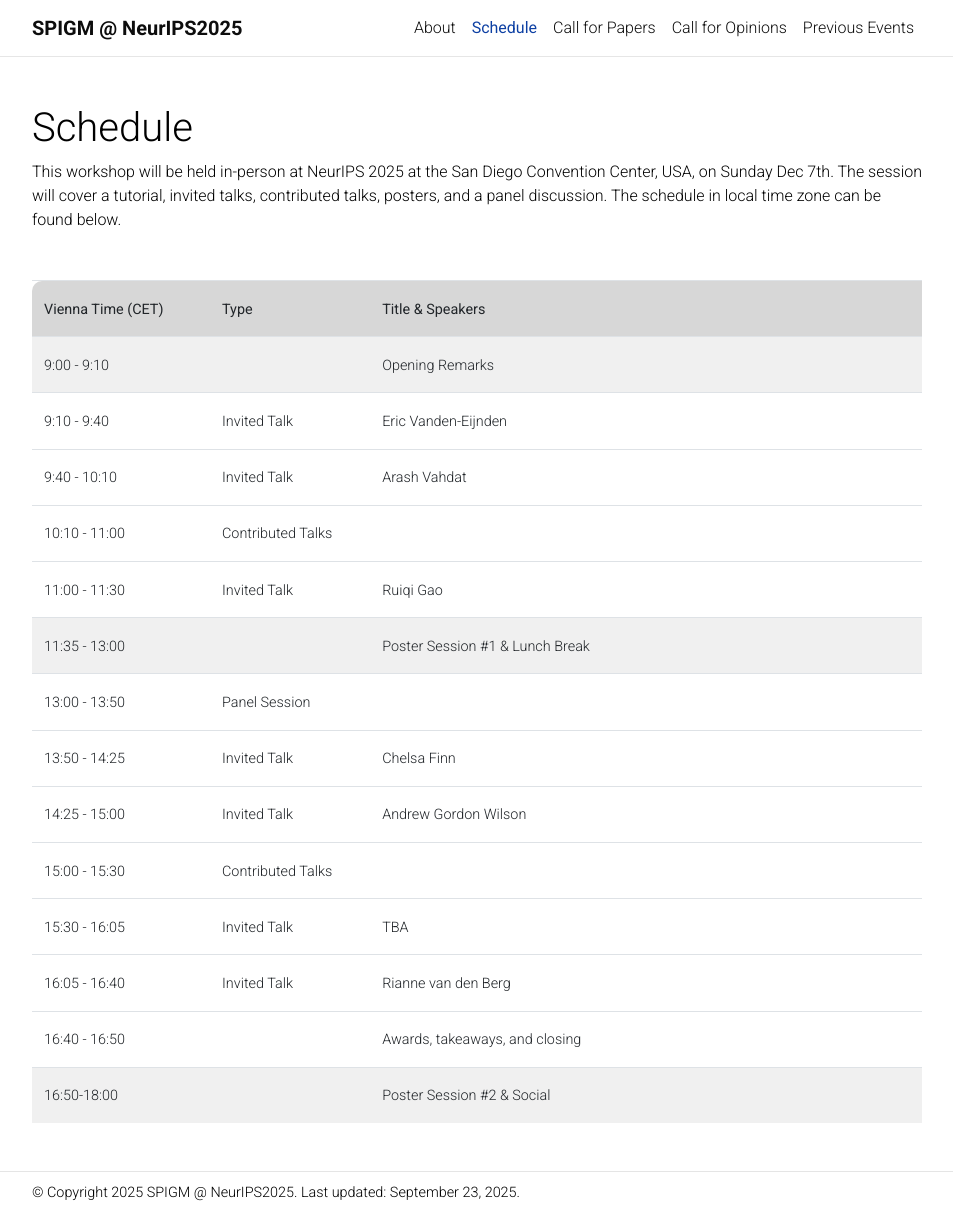
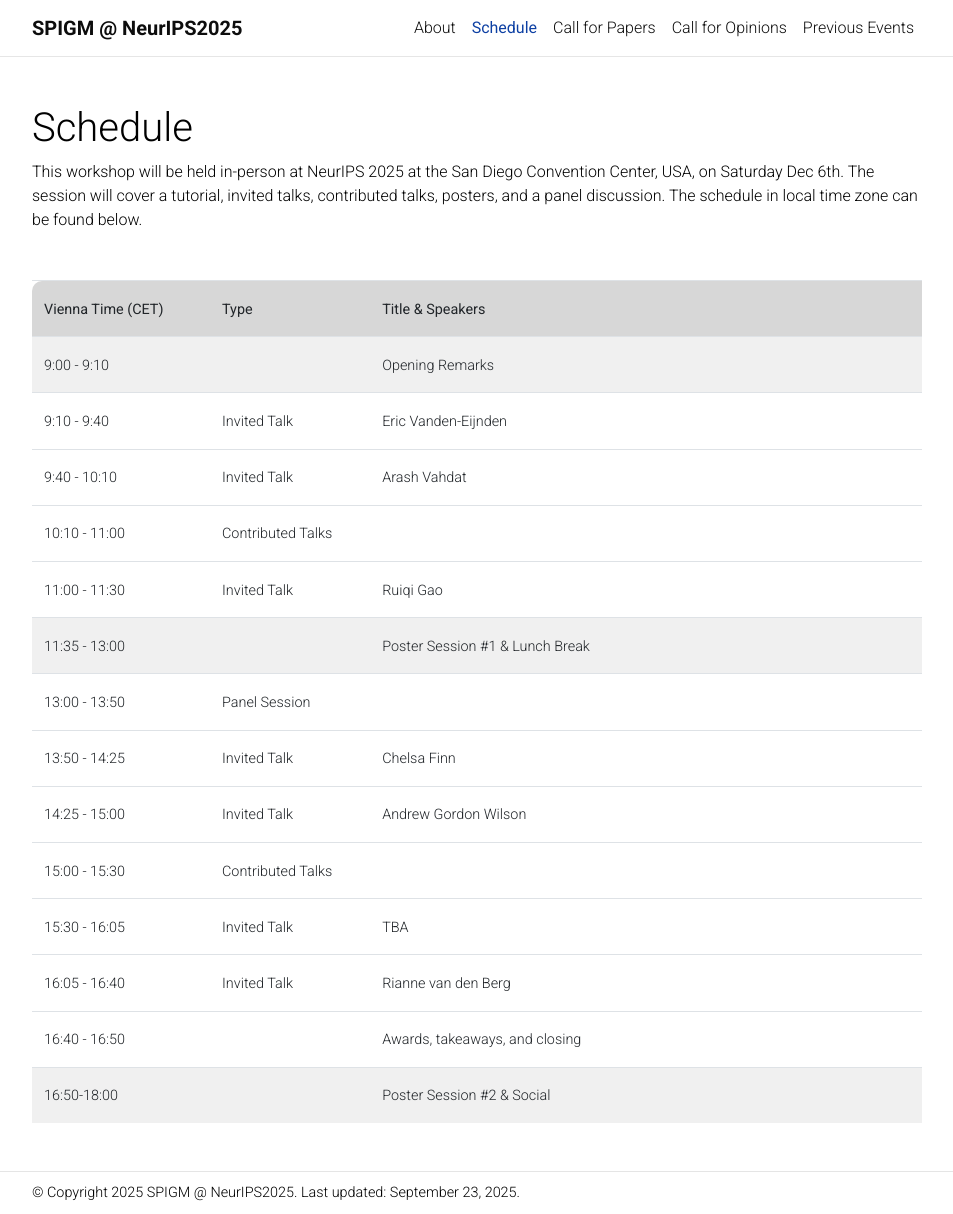
Before and after one commit to spigmworkshopv3/spigmworkshopv3.github.io, a Jekyll site: the page built from _pages/schedule.md, in a window 1280 px wide and 1214 px high. Shown: the whole window, without its empty margins (163-1116 px from the left). Built offline with Jekyll 4.4.1, drawn with Linux system fonts in a browser that asks for light colours; comment, search, counter and statistics services are not loaded; a style sheet for code colours, icons or effects is not loaded.

Commit message:
fix workshop date

```diff
--- a/_pages/schedule.md
+++ b/_pages/schedule.md
@@ -2,7 +2,7 @@
 layout: page
 permalink: /schedule/
 title: Schedule
-description: This workshop will be held in-person at NeurIPS 2025 at the  San Diego Convention Center, USA, on Sunday Dec 7th. The session will cover a tutorial, invited talks, contributed talks, posters, and a panel discussion. The schedule in local time zone can be found below.
+description: This workshop will be held in-person at NeurIPS 2025 at the  San Diego Convention Center, USA, on Saturday Dec 6th. The session will cover a tutorial, invited talks, contributed talks, posters, and a panel discussion. The schedule in local time zone can be found below.
 # <b>(Click the talks to see their abstracts)</b>
 nav: true
 nav_order: 2
```
Also changed, not shown: _pages/call.md (+1 -1 lines).
